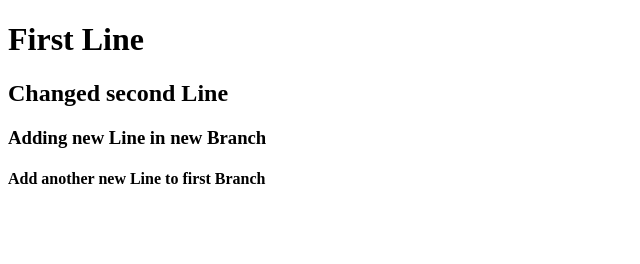
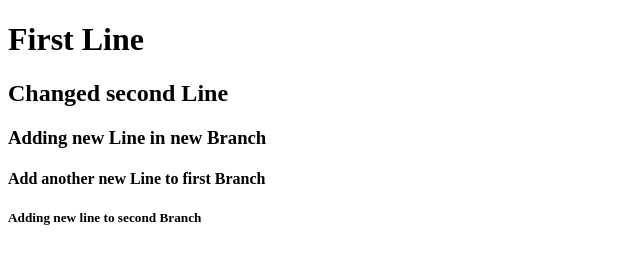
Before and after one commit to Hpr-Web/practice, a plain HTML site: page index.html in a window 1280 px wide. Shown: the whole page, without its empty margins (0-640 px from the left). Drawn offline with Linux system fonts and the light colour scheme.

Commit message:
adding new line

```diff
--- a/index.html
+++ b/index.html
@@ -1,14 +1,18 @@
 <!DOCTYPE html>
 <html lang="en">
+
 <head>
     <meta charset="UTF-8">
     <meta name="viewport" content="width=device-width, initial-scale=1.0">
     <title>Git Practise</title>
 </head>
+
 <body>
     <h1>First Line</h1>
     <h2>Changed second Line</h2>
     <h3>Adding new Line in new Branch</h3>
     <h4>Add another new Line to first Branch</h4>
+    <h5>Adding new line to second Branch</h5>
 </body>
+
 </html>
```
